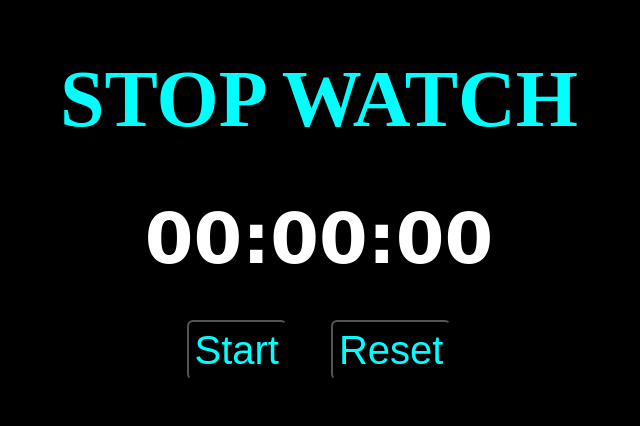
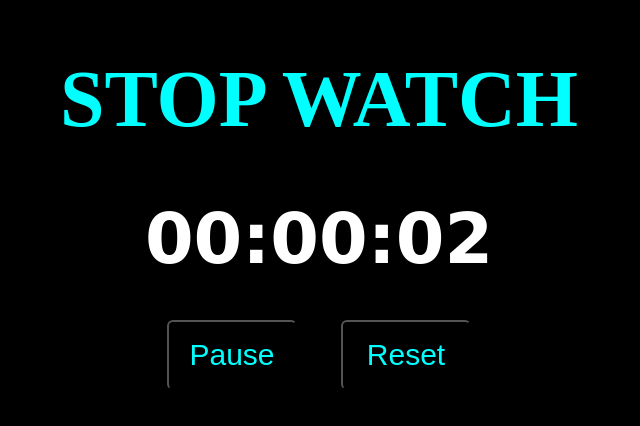
Before and after one commit to Samuel-Jaja/Stopwatch, a plain HTML site: page StopWatchFrontend/public/index.html in a window 1280 px wide. Both pictures are taken after a click on the button "Start". Shown: the whole page, without its empty margins (321-961 px from the left). Drawn offline with Linux system fonts and the light colour scheme.

Commit message:
Update2 with functionality using Javascript

```diff
--- a/StopWatchFrontend/public/index.html
+++ b/StopWatchFrontend/public/index.html
@@ -14,27 +14,24 @@
         <div class="caption">
             <h1>STOP WATCH</h1>
         </div>
+        <div class="time">00:00:00</div>
+        <div class="btn-group">
+            <button id="startPause">Start</button>
+            <button id="reset">Reset</button>
+            <!-- <button id="reset">Lap</button> -->
+        </div>
+    </div>
 
-        <div class="time">
-            <div class="minute">00</div>
-            <div class="colon">:</div>
-            <div class="second">00</div>
-            <div class="colon">:</div>
-            <div class="millisecond">00</div>
+    <!-- <div class="watch">
+        <div class="time">00:00:00</div>
+        <div class="controls">
+            <button id="start">Start</button>
+            <button id="stop">Stop</button>
+            <button id="reset">Reset</button>
         </div>
+    </div> -->
 
-        <div class="btn-group">
-            <button class="btn">Start</button>
-            <button class="btn">Reset</button>
-        </div>
-
-        <!-- <div class="btn-group">
-            <button class="btn">Start</button>
-            <button class="btn">Reset</button>
-            <button class="btn">Stop</button>
-            <button class="btn">Lap</button>
-        </div> -->
-    </div>
+    <script src="../src/JS/main.js"></script>
 </body>
 
 </html>
--- a/StopWatchFrontend/src/JS/main.js
+++ b/StopWatchFrontend/src/JS/main.js
@@ -0,0 +1,54 @@
+// Global variables
+const time_controllers = document.querySelector(".wrapper .time");
+const startPause_btn = document.getElementById("startPause");
+const reset_btn = document.getElementById("reset");
+
+let seconds = 0;
+let interval = null;
+
+// Event listeners
+startPause_btn.addEventListener("click", Start);
+reset_btn.addEventListener("click", reset);
+
+// Updates timer
+function timer() {
+    seconds++;
+
+    // Format time
+    let hrs = Math.floor(seconds / 3600);
+    let mins = Math.floor((seconds - hrs * 3600) / 60);
+    let secs = seconds % 60;
+
+    if (secs < 10) secs = "0" + secs;
+    if (mins < 10) mins = "0" + mins;
+    if (hrs < 10) hrs = "0" + hrs;
+
+    time_controllers.innerText = `${hrs}:${mins}:${secs}`;
+}
+
+function Start() {
+    startPause.removeEventListener("click", Start);
+    startPause.addEventListener("click", Pause);
+    startPause.innerText = "Pause";
+
+    if (interval) {
+        return;
+    }
+
+    interval = setInterval(timer, 1000);
+}
+
+function Pause() {
+    startPause.removeEventListener("click", Pause);
+    startPause.addEventListener("click", Start);
+    startPause.innerText = "Start";
+
+    clearInterval(interval);
+    interval = null;
+}
+
+function reset() {
+    Stop();
+    // seconds = 0;
+    time_controllers.innerText = "00:00:00";
+}
--- a/StopWatchFrontend/src/css/styles.css
+++ b/StopWatchFrontend/src/css/styles.css
@@ -26,15 +26,28 @@
     /* margin: 40px; */
 }
 
-.btn {
+#reset {
     color: aqua;
     border-radius: 6px;
-    height: 60px;
-    /* width: 130px; */
+    height: 70px;
+    width: 130px;
     margin: 40px 20px;
     /* background-color: white; */
     text-decoration: none;
-    font-size: 40px;
+    font-size: 30px;
+    padding: 15px;
+}
+
+#startPause {
+    color: aqua;
+    border-radius: 6px;
+    height: 70px;
+    width: 130px;
+    margin: 40px 20px;
+    /* background-color: white; */
+    text-decoration: none;
+    font-size: 30px;
+    padding: 15px;
 }
 
 .btn-group {
@@ -43,3 +56,67 @@
     justify-content: center;
     text-align: center;
 }
+
+
+/* :root {
+    --primary: #14dc78;
+    --dark: #1f2937;
+    --darkdark: #111827;
+    --light: #f3f4f6;
+}
+
+* {
+    margin: 0;
+    box-sizing: border-box;
+    font-family: "Fira sans", sans-serif;
+}
+
+body {
+    background-color: var(--dark);
+    color: var(--light);
+}
+
+.watch {
+    text-align: center;
+    background-color: var(--darkdark);
+    width: 100%;
+    max-width: 360px;
+    margin: 4rem auto;
+    padding: 1rem 2rem;
+    border-radius: 1rem;
+}
+
+.watch .time {
+    font-size: 5rem;
+    font-weight: 300;
+    margin-bottom: 1rem;
+}
+
+.controls {
+    display: flex;
+    align-items: center;
+    justify-content: center;
+}
+
+.controls button {
+    appearance: none;
+    background: none;
+    outline: none;
+    border: none;
+    cursor: pointer;
+    margin: 0 0.5rem;
+    padding: 0.5rem 1rem;
+    border-radius: 0.5rem;
+    color: #fff;
+    background-color: var(--primary);
+    transition: 0.4s;
+    user-select: none;
+}
+
+.controls button:hover {
+    opacity: 0.7;
+}
+
+.controls button:active {
+    background-color: var(--dark);
+} */
```
